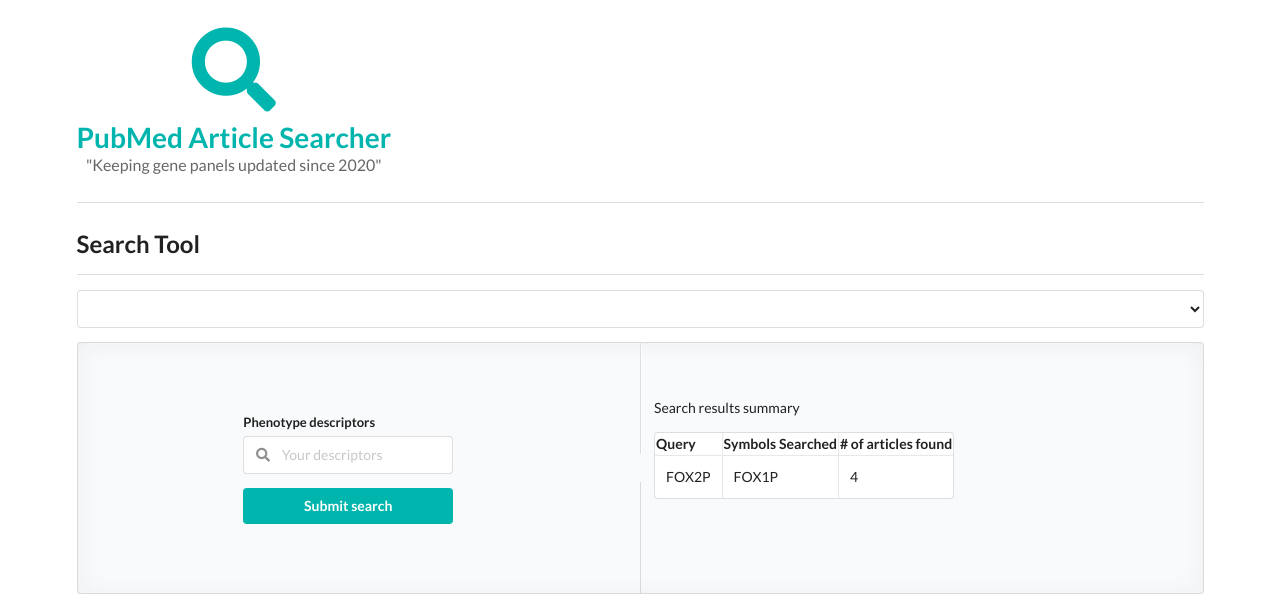
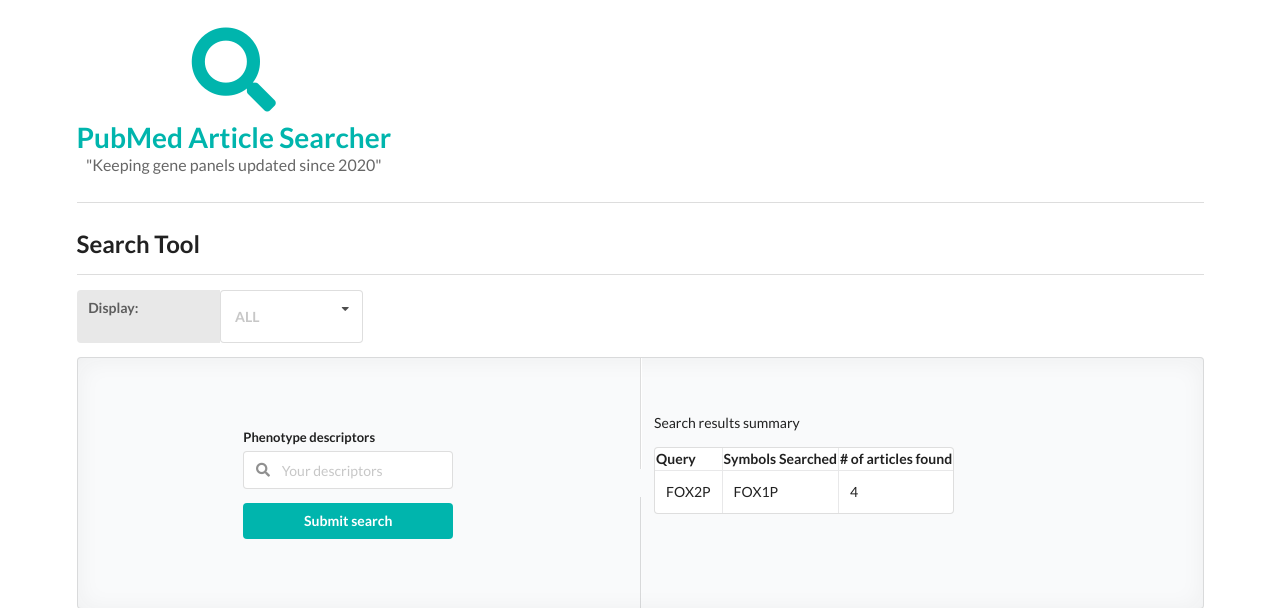
Before and after one commit to itbc-bin/bi8a-project-groep5, a Flask app: template templates/index.html in a window 1280 px wide. Shown: the top 608 px of the page. Run offline with Flask 2, Linux system fonts and the light colour scheme; the template is opened without the code that fills it, so the values that code supplies are empty; some libraries are stand-ins or nearby versions.

Commit message:
drowpdown menu

```diff
--- a/app.py
+++ b/app.py
@@ -15,6 +15,10 @@ test_data = [
     {'zoekwoord': 'twitter', 'aantal': 8,
      'link': 'https://twitter.com'}
 ]
+
+@app.route('/')
+def index():
+    return render_template('index.html')
 
 
 @app.route('/indextest')
--- /dev/null
+++ b/static/css/styles.css
@@ -0,0 +1,4 @@
+th:hover,
+th:focus {
+    cursor: pointer;
+}
--- a/static/index.js
+++ b/static/js/index.js
@@ -1,5 +1,9 @@
-const tableHeaders = document.querySelectorAll(".content-table th")
+$(document).ready(function () {
 
+    $('.ui.dropdown')
+        .dropdown();
+
+});
 
 $(".download-button").on("click", () => {
     $.ajax({
@@ -27,6 +31,9 @@ $(function () {
         })
     });
 });
+
+const tableHeaders = document.querySelectorAll(".content-table th")
+
 
 tableHeaders.forEach(headerCell => {
     headerCell.addEventListener("click", () => {
--- a/templates/index.html
+++ b/templates/index.html
@@ -3,8 +3,11 @@
 <head>
     <meta charset="UTF-8">
     <title>bi8a-Project</title>
-        <link rel="stylesheet" type="text/css" href="https://cdnjs.cloudflare.com/ajax/libs/semantic-ui/2.4.0/semantic.min.css" >
-        <script src="https://cdnjs.cloudflare.com/ajax/libs/jquery/3.1.0/jquery/min.js"></script>
+    <link rel="stylesheet" type="text/css"
+          href="https://cdnjs.cloudflare.com/ajax/libs/semantic-ui/2.4.0/semantic.min.css">
+    <script src="https://ajax.googleapis.com/ajax/libs/jquery/3.4.1/jquery.min.js"></script>
+    <script src="https://cdnjs.cloudflare.com/ajax/libs/semantic-ui/2.2.9/semantic.min.js"></script>
+    <script src="{{ url_for('static', filename='js/index.js') }}"></script>
 </head>
 <body>
 
@@ -20,7 +23,8 @@
             <div class="sub header">
                 "Keeping gene panels updated since 2020"
             </div>
-                </div> </h1>
+        </div>
+    </h1>
     <!-- DIVIDERS -->
     <div class="ui divider"></div>
     <h2 class="ui large header">Search Tool</h2>
@@ -28,9 +32,12 @@
 
     <div class="ui container">
         <!-- Dit veranderen naar fenotypes veld -->
-                <select name="Gene symbol" id="symbol-select" class="ui fluid multiple selection dropdown">
-                    <!--dropdown werkt op comma separated-->
-                    <option value="blank"> </option>
+    </div>
+
+    <div class="ui labeled input">
+        <span class="label ui fluid">Display:</span>
+        <select name="Gene Symbols" multiple class="label ui selection fluid dropdown">
+            <option value="">ALL</option>
             <option value="sym1"> symbol 1</option>
             <option value="sym2"> symbol 2</option>
             <option value="sym3"> symbol 3</option>
@@ -39,8 +46,6 @@
             <option value="sym6"> symbol 6</option>
         </select>
     </div>
-
-
     <!-- Vertical Divider -->
     <div class="ui placeholder segment">
         <div class="ui two column very relaxed stackable grid">
@@ -48,7 +53,8 @@
                 <div class="ui form">
                     <!-- Fields links van de UI grid form -->
                     <div class="field"><label>Phenotype descriptors</label>
-                                <div class="ui left icon input"><input type="text" placeholder="Your descriptors"><i
+                        <div class="ui left icon input"><input type="text"
+                                                               placeholder="Your descriptors"><i
                                 class="search icon"></i>
                         </div>
                     </div>
@@ -63,10 +69,12 @@
                 <table class="ui celled table">
                     <div class="bold text">Search results summary</div>
                     <thread>
-                            <tr><th> Query  </th>
-                                <th> Symbols Searched </th>
-                                <th> # of articles found  </th>
-                            </tr></thread>
+                        <tr>
+                            <th> Query</th>
+                            <th> Symbols Searched</th>
+                            <th> # of articles found</th>
+                        </tr>
+                    </thread>
                     <tbody>
                     <tr>
                         <td data-label="Query">FOX2P</td>
@@ -86,6 +94,5 @@
 </div>
 
 <hr>
-        <script src="https://cdnjs.cloudflare.com/ajax/libs/semantic-ui/2.4.0/semantic.min.js"></script>
 </body>
 </html>
```
Lines whose indentation alone changed are shown as unchanged.
